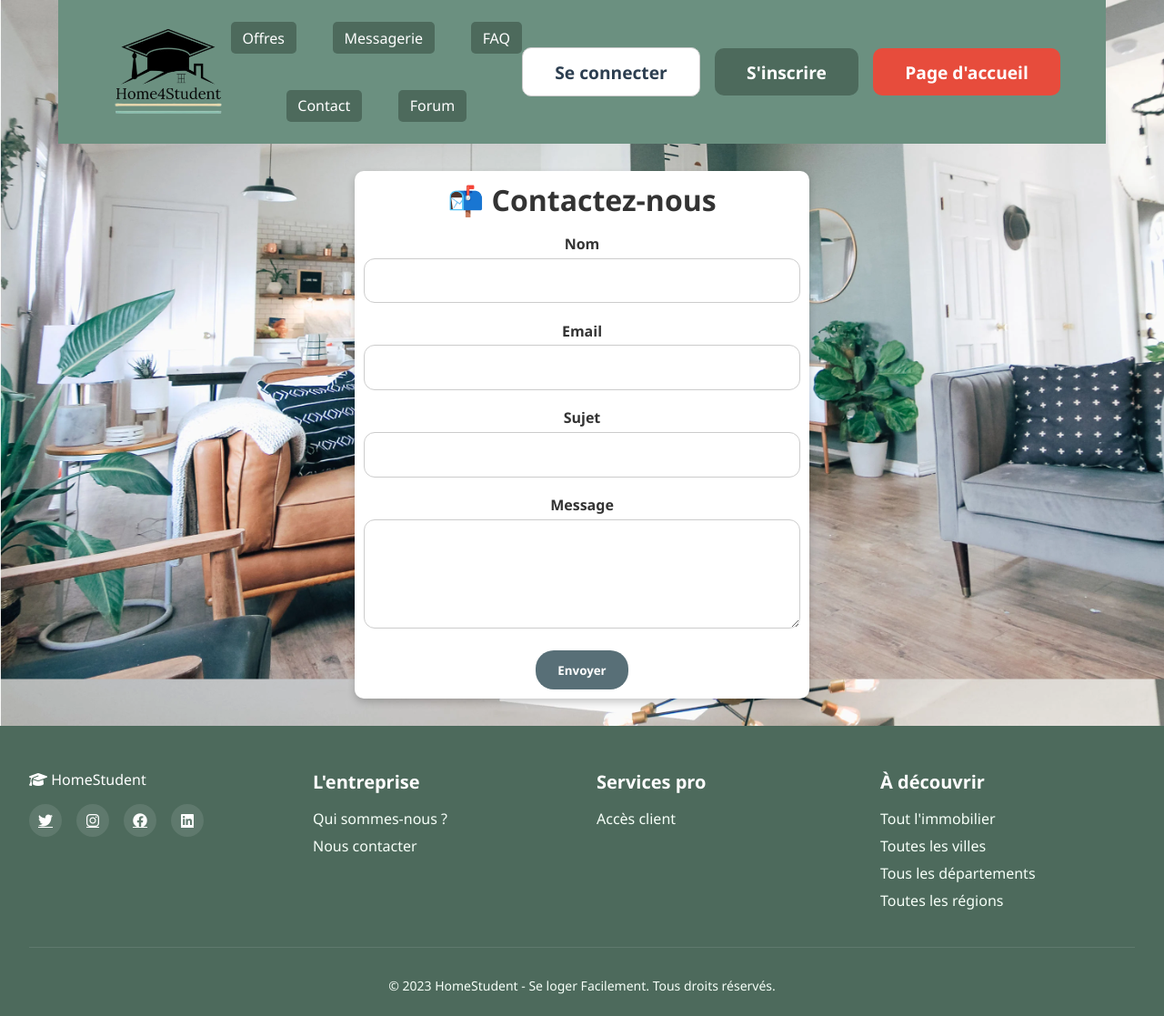
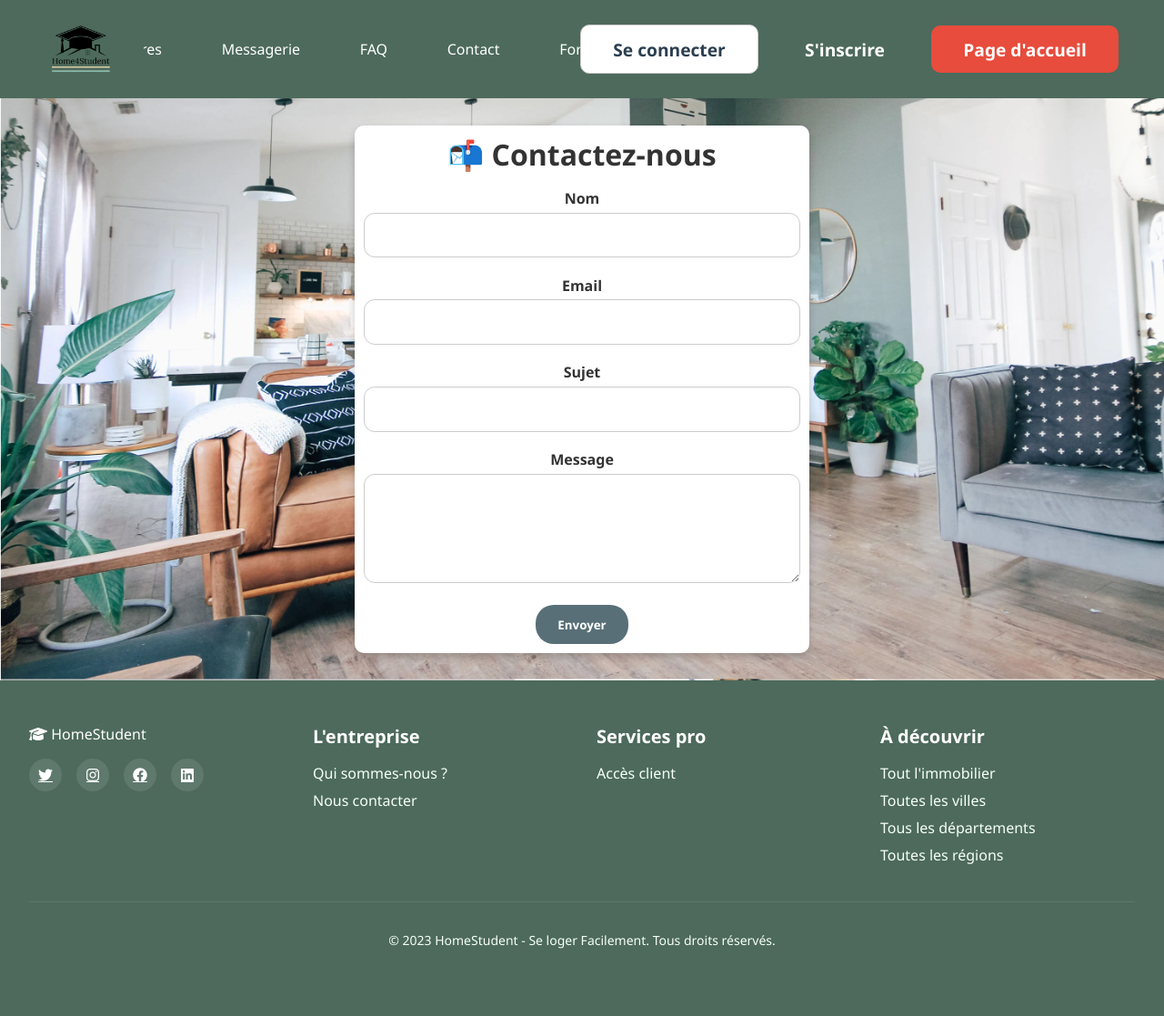
Before and after one commit to petitlang/Home4Student, a PHP site: page /views/contact.php in a window 1280 px wide. Shown: the whole page at 91% size. After the commit the page ends 1043 px from the top, so only its background shows below. Run offline with PHP 8.4, Linux system fonts and the light colour scheme.

Commit message:
header css ameliore

```diff
--- a/views/header.css
+++ b/views/header.css
@@ -12,58 +12,67 @@
 }
 
 header {
-    display: flex;
-    flex-direction: column;
-    width: 90vw;
-    margin: 0 auto;
+    width: 100vw;
+    margin: 0;
     padding: 0;
+    background-color: var(--primary-dark);
+    box-shadow: none;
+    border-radius: 0;
     position: relative;
     left: 0;
     top: 0;
-    box-sizing: border-box;
-    background-color: var(--primary-color);
 }
 
 header .container {
     width: 100%;
     margin: 0;
     padding: 0;
+    background: none;
+    box-shadow: none;
+    border-radius: 0;
 }
 
 .navbar {
     width: 100%;
-    max-width: 100%;
+    max-width: 100vw;
+    margin: 0;
+    padding: 0;
+    background: none;
+    box-shadow: none;
     border-radius: 0;
-    margin: 0;
     position: static;
     min-height: 80px;
-    padding: 0 40px;
-    box-shadow: none;
-    background-color: var(--primary-color);
     display: flex;
     align-items: center;
     justify-content: space-between;
-    flex-wrap: wrap;
+    flex-wrap: nowrap;
+    min-width: 0;
+    overflow-x: auto;
+    box-sizing: border-box;
 }
 
 .logo {
-    flex-shrink: 0;
+    flex: 0 0 auto;
+    min-width: 0;
+    margin-right: 2rem;
 }
 
 .logo img {
-    height: 110px;
+    height: 60px;
     width: auto;
     display: block;
 }
 
 .nav-links {
     display: flex;
-    flex-wrap: wrap;
+    flex-direction: row;
+    flex-wrap: nowrap;
     gap: 2.5rem;
     align-items: center;
     justify-content: center;
-    flex: 1 1 0%;
+    flex: 1 1 auto;
     min-width: 0;
+    overflow: hidden;
 }
 
 .nav-links a {
@@ -83,26 +92,29 @@ header .container {
 }
 
 .user-section {
-    min-width: 200px;
-    flex-shrink: 0;
+    flex: 0 0 auto;
+    min-width: 0;
     display: flex;
-    flex-wrap: wrap;
+    flex-direction: row;
+    flex-wrap: nowrap;
     align-items: center;
     gap: 1rem;
-    justify-content: center;
+    justify-content: flex-end;
 }
 
 .perso {
     display: flex;
-    flex-wrap: wrap;
+    flex-direction: row;
+    flex-wrap: nowrap;
     gap: 1rem;
     align-items: center;
-    justify-content: center;
+    justify-content: flex-end;
 }
 
 .user-profile {
     display: flex;
-    flex-wrap: wrap;
+    flex-direction: row;
+    flex-wrap: nowrap;
     align-items: center;
     gap: 0.5rem;
     cursor: pointer;
@@ -110,6 +122,7 @@ header .container {
     padding: 0.5rem;
     border-radius: 8px;
     transition: var(--transition);
+    min-width: 0;
 }
 
 .user-profile:hover {
@@ -223,7 +236,7 @@ header .container {
 /* 平板 (768px - 991px) */
 @media (max-width: 991px) {
     .navbar {
-        padding: 15px 20px;
+        flex-wrap: wrap;
         justify-content: center;
         text-align: center;
     }
@@ -234,12 +247,12 @@ header .container {
     }
     .logo img {
         height: 80px;
-        margin: 0 auto;
     }
     .nav-links {
         width: 100%;
         justify-content: center;
         gap: 1.5rem;
+        flex-wrap: wrap;
     }
     .nav-links a {
         padding: 0.3rem 0.6rem;
@@ -252,10 +265,18 @@ header .container {
     .user-section {
         width: 100%;
         margin-top: 15px;
+        flex-wrap: wrap;
+        justify-content: center;
     }
     .perso {
         width: 100%;
         justify-content: center;
+        flex-wrap: wrap;
+    }
+    .user-profile {
+        width: 100%;
+        justify-content: center;
+        flex-wrap: wrap;
     }
 }
 
```
